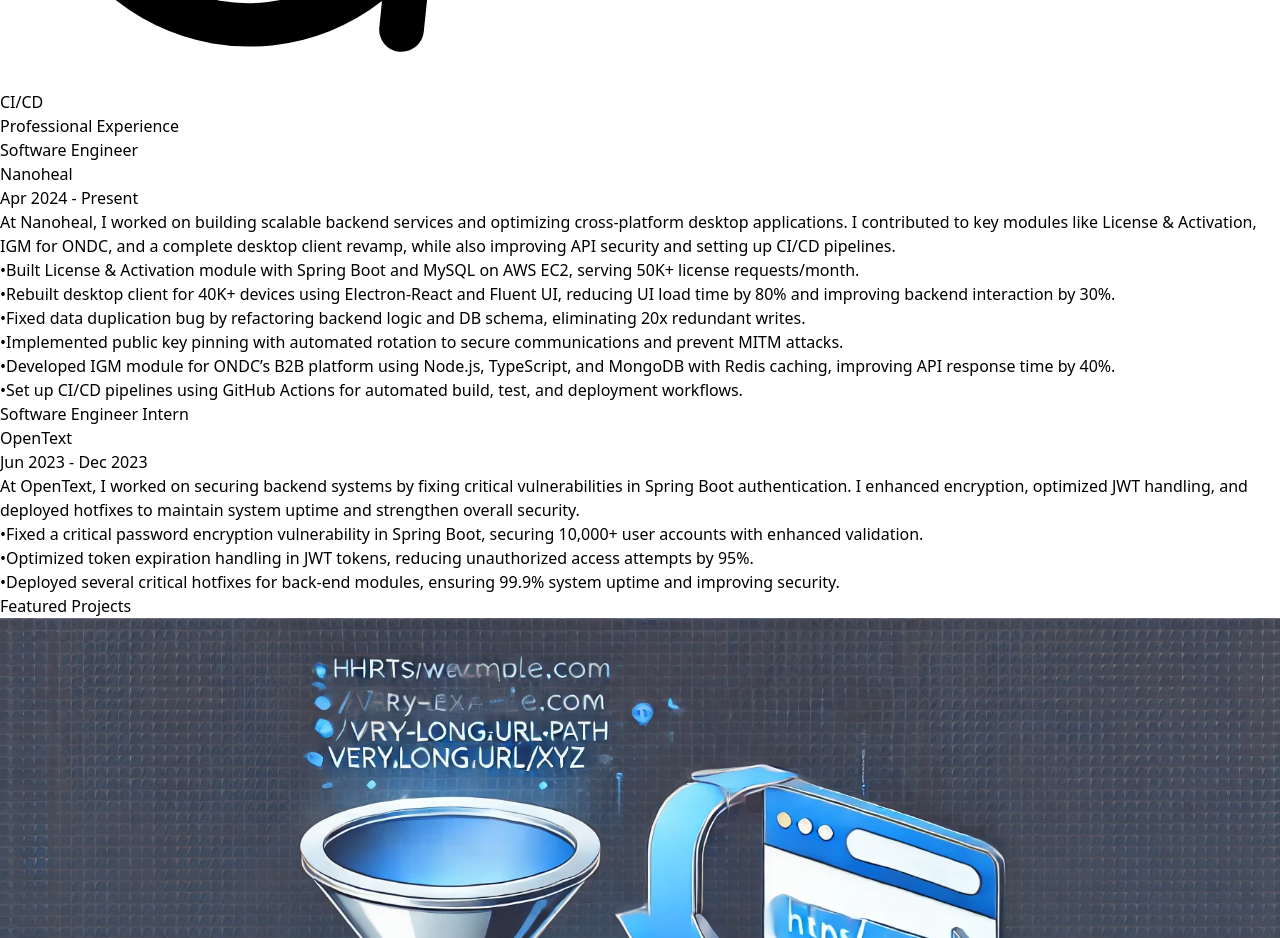
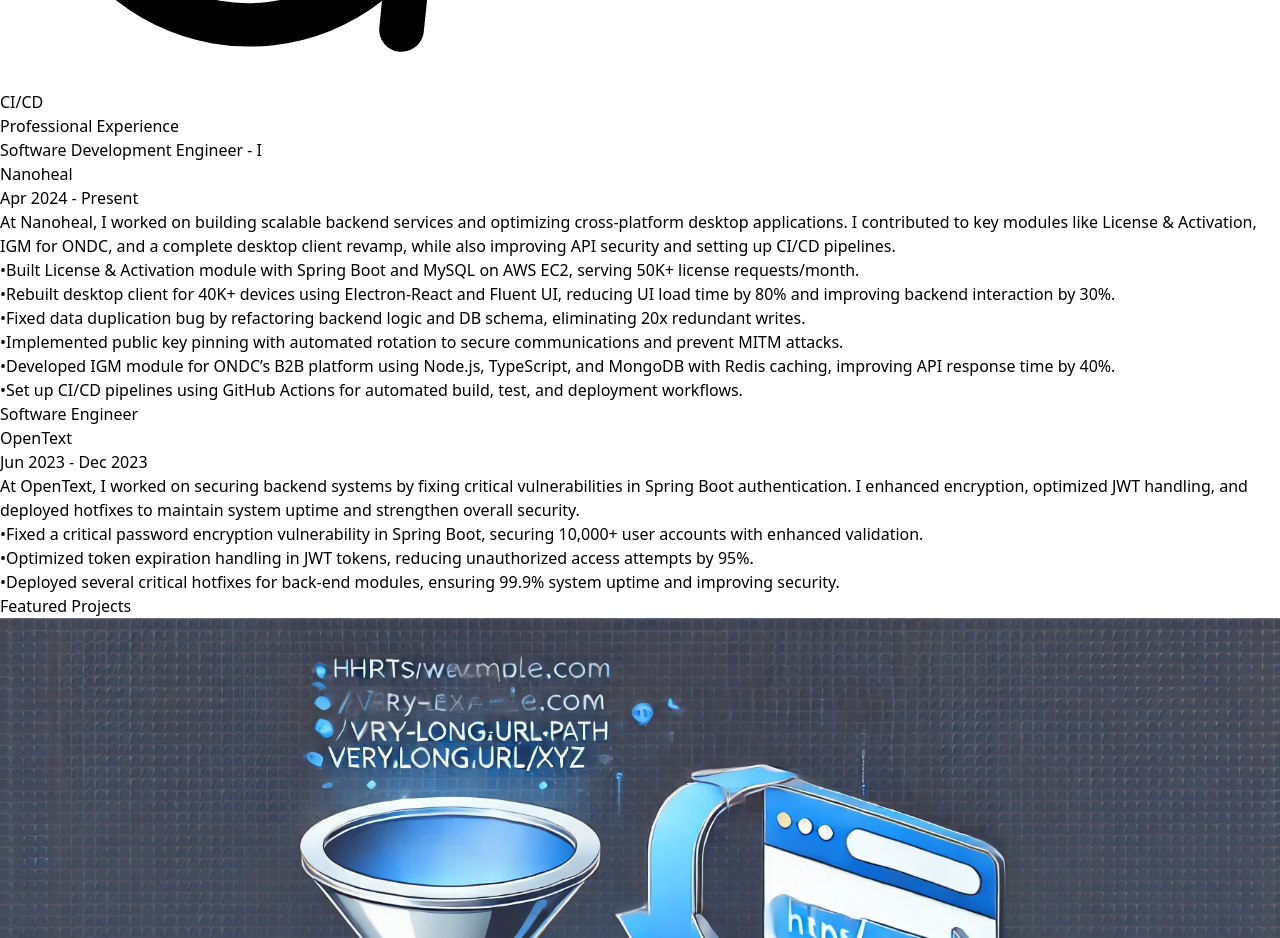
Before and after one commit to Mansoor183/Portfolio, a React (Vite) app: page / in a window 1280 px wide. Shown: the part 7540-8478 px from the top of the page. Built offline with nearby package versions, Linux system fonts and the light colour scheme.

Commit message:
Updated resume and contents

```diff
--- a/src/components/Contact.tsx
+++ b/src/components/Contact.tsx
@@ -135,7 +135,7 @@
                 </div>
                 <div className="text-center mt-16">
                     <a
-                        href="https://drive.google.com/file/d/1aslYl47lg7AVcbOY-iyFjYR2-rc8Nsra/view?usp=sharing"
+                        href="https://drive.google.com/file/d/1n2W_xQSqc84mByt6C2TOqx9e_6mjzlla/view?usp=sharing"
                         target='_blank'
                         className="inline-flex items-center bg-white/10 hover:bg-white/20 px-6 py-3 rounded-lg font-semibold transition-all transform hover:scale-105"
                     >
--- a/src/components/Experience.tsx
+++ b/src/components/Experience.tsx
@@ -11,7 +11,7 @@
 
     const experiences : Experience[] = [
         {
-            title: 'Software Engineer',
+            title: 'Software Development Engineer - I',
             company: 'Nanoheal',
             period: 'Apr 2024 - Present',
             description: 'At Nanoheal, I worked on building scalable backend services and optimizing cross-platform desktop applications. I contributed to key modules like License & Activation, IGM for ONDC, and a complete desktop client revamp, while also improving API security and setting up CI/CD pipelines.',
@@ -25,7 +25,7 @@
             ]
         },
         {
-            title: 'Software Engineer Intern',
+            title: 'Software Engineer',
             company: 'OpenText',
             period: 'Jun 2023 - Dec 2023',
             description: 'At OpenText, I worked on securing backend systems by fixing critical vulnerabilities in Spring Boot authentication. I enhanced encryption, optimized JWT handling, and deployed hotfixes to maintain system uptime and strengthen overall security.',
```
